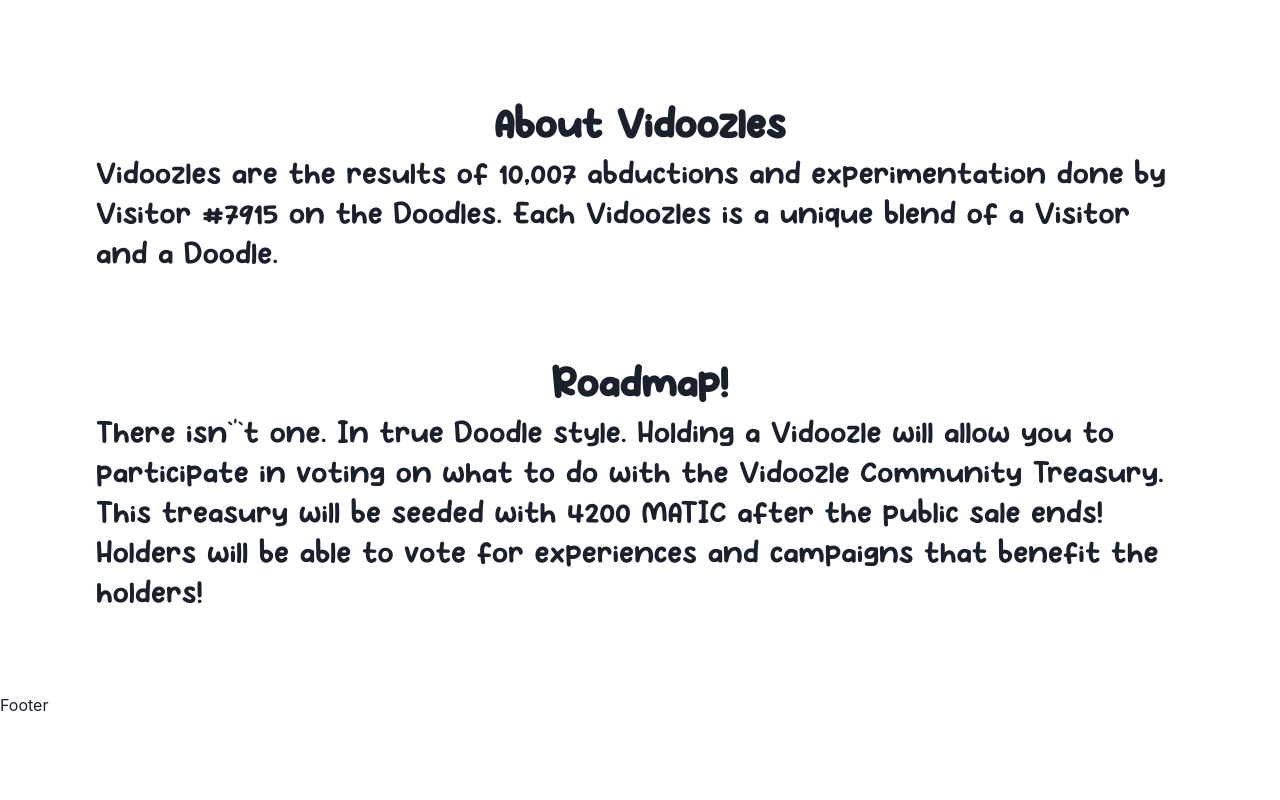
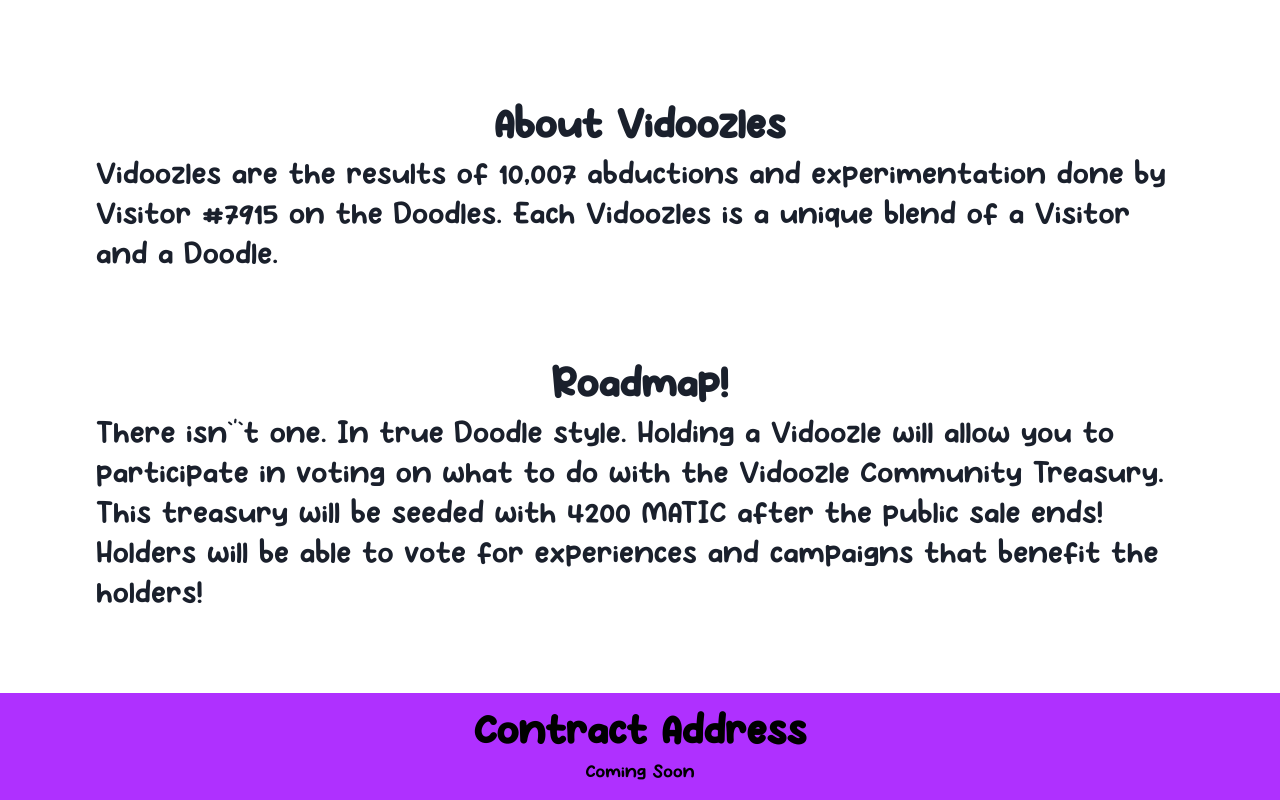
Before and after one commit to jtorresuci/vidoozles, a Next.js app: page / in a window 1280 px wide. Shown: the part 1821-2621 px from the top of the page. Before the commit the page ends 2538 px from the top, so only its background shows below. Built offline with nearby package versions, Linux system fonts and the light colour scheme.

Commit message:
Added Footer.

```diff
--- a/components/Footer.js
+++ b/components/Footer.js
@@ -1,10 +1,28 @@
-import { Box } from '@chakra-ui/react';
+import { Box, Flex, Image, VStack, Heading, Link } from '@chakra-ui/react';
+
 import React from 'react';
+import Socials from './Socials';
+const logoImg = "../logo.png"
+
 
 const Footer = () => {
-  return <Box>
-      Footer
-  </Box>;
+  return(
+      <Flex
+    p="1rem"
+    className="color-change-2x"
+
+      justifyContent={"space-between"}
+      flexDirection={"row"}
+      background="white"
+      textColor={"black"}
+      alignItems={"center"}
+    >
+<Box></Box>
+<VStack><Heading fontFamily={"BodoAmat"}>Contract Address</Heading><Link href={"https://polygonscan.com/"} is External fontFamily={"BodoAmat"}>Coming Soon</Link></VStack>
+        <Box></Box>
+        </Flex>
+
+  );
 };
 
 export default Footer;
```
